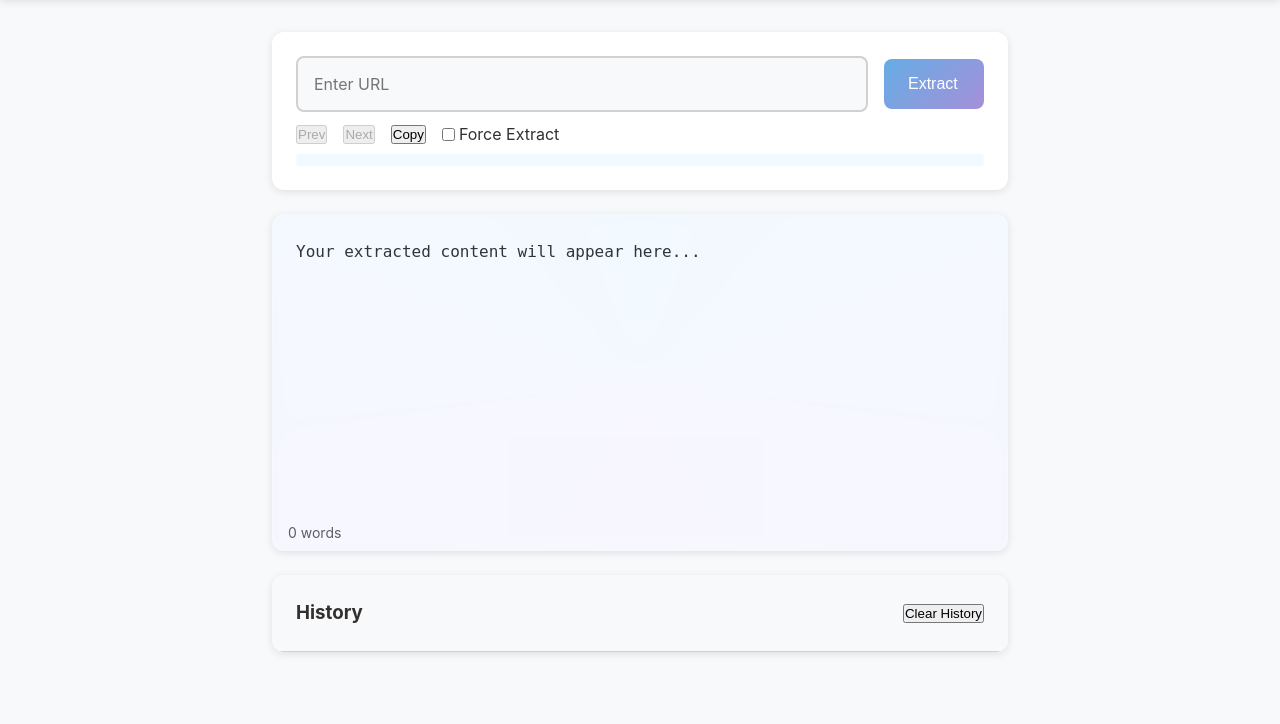
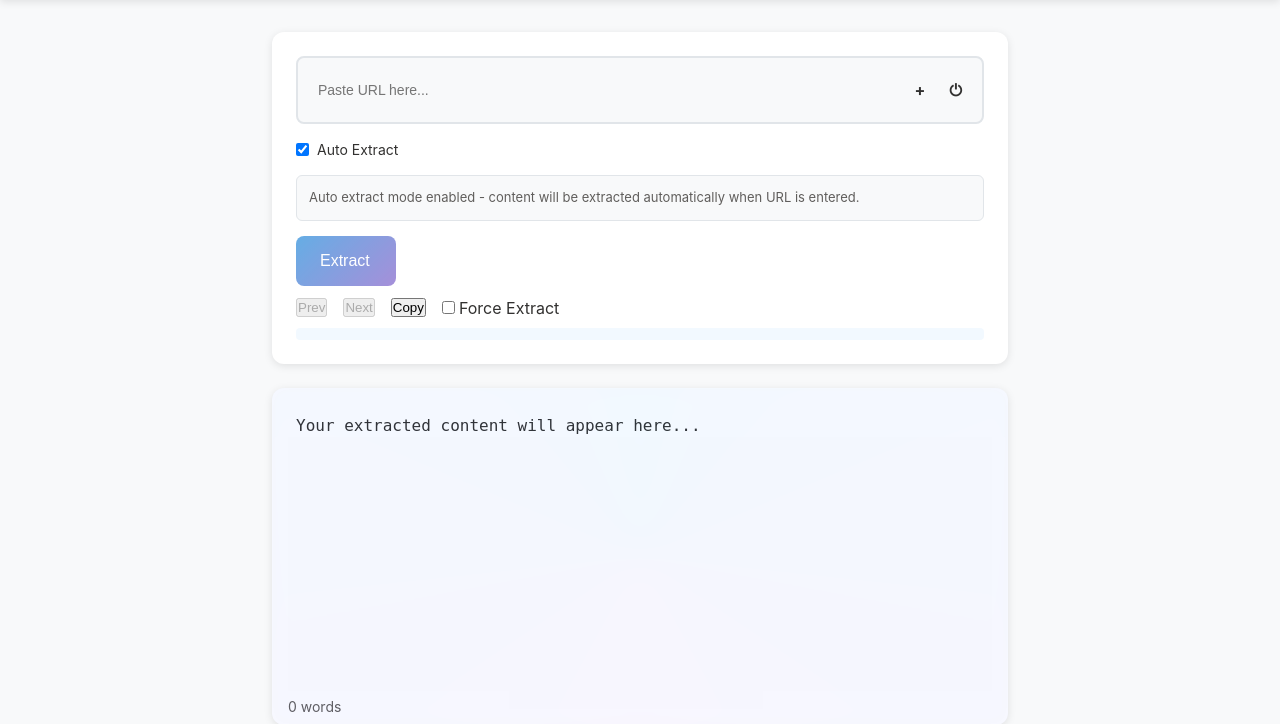
Before and after one commit to mortalgaming4u/web2text, a Flask app: page / in a window 1280 px wide. Shown: the part 72-796 px from the top of the page. Run offline with Flask 3, Linux system fonts and the light colour scheme.

Commit message:
Update index.html

```diff
--- a/templates/index.html
+++ b/templates/index.html
@@ -5,6 +5,97 @@
   <meta name="viewport" content="width=device-width, initial-scale=1.0" />
   <title>Web Text Extractor</title>
   <link rel="stylesheet" href="{{ url_for('static', filename='style.css') }}">
+  <style>
+    /* Styles for the new URL box */
+    .url-box {
+      display: flex;
+      align-items: center;
+      gap: 8px;
+      margin-bottom: 15px;
+      padding: 12px;
+      border: 2px solid #e1e5e9;
+      border-radius: 8px;
+      background: var(--bg-secondary, #f8f9fa);
+      transition: all 0.2s ease;
+    }
+
+    .url-box:focus-within {
+      border-color: #007acc;
+      box-shadow: 0 0 0 3px rgba(0, 122, 204, 0.1);
+    }
+
+    .url-box input[type="text"] {
+      flex: 1;
+      border: none;
+      background: transparent;
+      padding: 8px;
+      font-size: 14px;
+      outline: none;
+      color: var(--text-primary, #333);
+    }
+
+    .url-box .icon {
+      cursor: pointer;
+      padding: 8px;
+      border-radius: 4px;
+      font-size: 16px;
+      font-weight: bold;
+      transition: all 0.2s ease;
+      user-select: none;
+    }
+
+    .url-box .icon:hover {
+      background: rgba(0, 122, 204, 0.1);
+      color: #007acc;
+    }
+
+    .toggle-label {
+      display: flex;
+      align-items: center;
+      gap: 8px;
+      margin-bottom: 15px;
+      cursor: pointer;
+      font-size: 14px;
+      color: var(--text-primary, #333);
+    }
+
+    .toggle-label input[type="checkbox"] {
+      margin: 0;
+    }
+
+    .preview-snippet {
+      background: var(--bg-secondary, #f8f9fa);
+      border: 1px solid #e1e5e9;
+      border-radius: 6px;
+      padding: 12px;
+      margin-bottom: 15px;
+      font-size: 13px;
+      color: var(--text-secondary, #666);
+      max-height: 100px;
+      overflow-y: auto;
+      display: none;
+    }
+
+    .preview-snippet.active {
+      display: block;
+    }
+
+    /* Dark theme support */
+    [data-theme="dark"] .url-box {
+      background: var(--bg-secondary, #2d2d2d);
+      border-color: #444;
+    }
+
+    [data-theme="dark"] .url-box input[type="text"] {
+      color: var(--text-primary, #fff);
+    }
+
+    [data-theme="dark"] .preview-snippet {
+      background: var(--bg-secondary, #2d2d2d);
+      border-color: #444;
+      color: var(--text-secondary, #ccc);
+    }
+  </style>
 </head>
 <body data-theme="light">
 
@@ -28,8 +119,21 @@
 
     <!-- INPUT SECTION -->
     <section class="input-section">
+      <!-- NEW URL BOX -->
+      <div class="url-box">
+        <input type="text" id="urlInput" placeholder="Paste URL here..." />
+        <span class="icon" id="addIcon">+</span>
+        <span class="icon" id="powerIcon">⏻</span>
+      </div>
+      <label class="toggle-label">
+        <input type="checkbox" id="modeToggle" checked />
+        <span>Auto Extract</span>
+      </label>
+      <div id="previewSnippet" class="preview-snippet"></div>
+
+      <!-- EXISTING INPUT GROUP -->
       <div class="input-group">
-        <input type="text" id="urlInput" class="url-input" placeholder="Enter URL" />
+        <input type="text" id="urlInputOld" class="url-input" placeholder="Enter URL" style="display: none;" />
         <button id="extractBtn" class="extract-btn" disabled>Extract</button>
       </div>
       <div class="input-group" style="margin-top: 10px;">
@@ -69,6 +173,54 @@
   </main>
 
   <!-- ================== SCRIPT ================== -->
+  <script>
+    // Basic functionality for the new elements
+    document.addEventListener('DOMContentLoaded', function() {
+      const urlInput = document.getElementById('urlInput');
+      const addIcon = document.getElementById('addIcon');
+      const powerIcon = document.getElementById('powerIcon');
+      const modeToggle = document.getElementById('modeToggle');
+      const previewSnippet = document.getElementById('previewSnippet');
+      const extractBtn = document.getElementById('extractBtn');
+
+      // Sync the new URL input with the extract button
+      urlInput.addEventListener('input', function() {
+        extractBtn.disabled = !this.value.trim();
+      });
+
+      // Add icon functionality
+      addIcon.addEventListener('click', function() {
+        const url = urlInput.value.trim();
+        if (url) {
+          // Add to history or perform add action
+          console.log('Adding URL:', url);
+        }
+      });
+
+      // Power icon functionality
+      powerIcon.addEventListener('click', function() {
+        // Toggle power state or perform power action
+        console.log('Power toggle clicked');
+        this.style.color = this.style.color === 'red' ? '' : 'red';
+      });
+
+      // Mode toggle functionality
+      modeToggle.addEventListener('change', function() {
+        if (this.checked) {
+          previewSnippet.classList.add('active');
+          previewSnippet.textContent = 'Auto extract mode enabled - content will be extracted automatically when URL is entered.';
+        } else {
+          previewSnippet.classList.remove('active');
+        }
+      });
+
+      // Initialize auto extract mode
+      if (modeToggle.checked) {
+        previewSnippet.classList.add('active');
+        previewSnippet.textContent = 'Auto extract mode enabled - content will be extracted automatically when URL is entered.';
+      }
+    });
+  </script>
   <script src="{{ url_for('static', filename='app.js') }}"></script>
 </body>
 </html>
```
